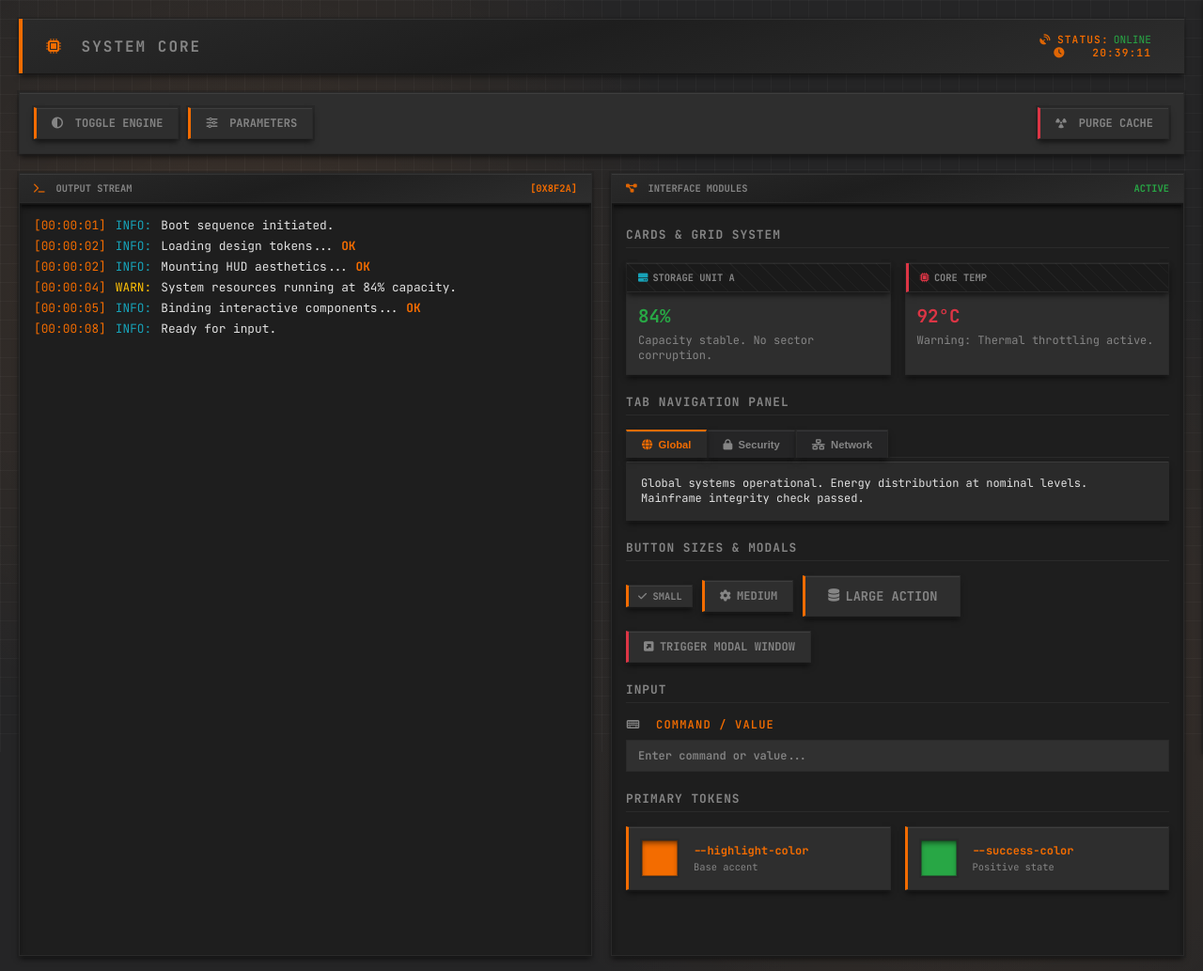
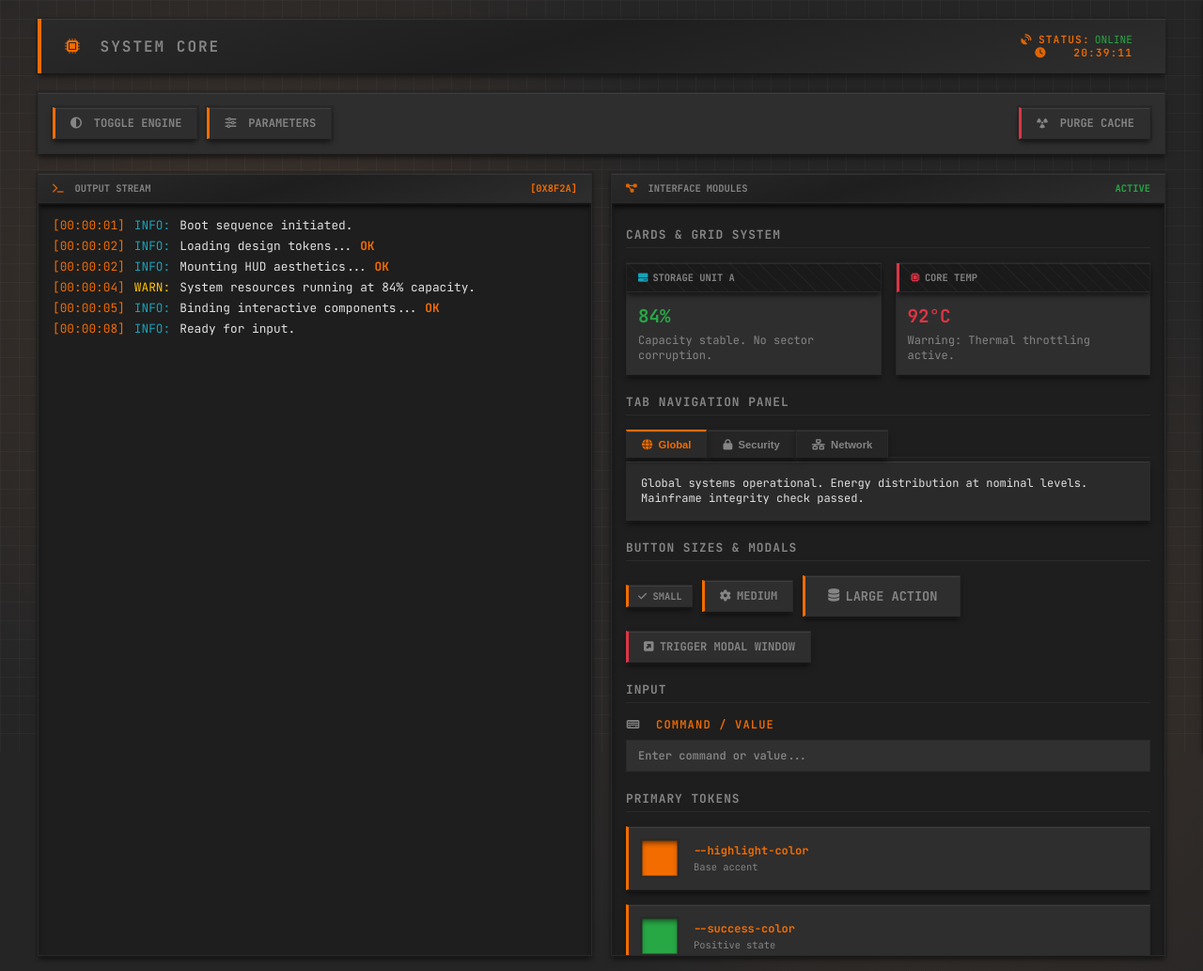
Before and after one commit to s-pro-v/Industrial_HUD_Framework, a website: page index.html in a window 1280 px wide. Shown: the whole page at 94% size. Drawn offline with Linux system fonts and the light colour scheme.

Commit message:
Narrow default .container max-width from 2000px to 1200px.
The previous width made single-panel layouts like Monaco editors stretch too wide on large screens.

Co-authored-by: Cursor <cursoragent@cursor.com>

```diff
--- a/css/style.css
+++ b/css/style.css
@@ -145,7 +145,7 @@ body::before {
 
 .container {
     width: 100%;
-    max-width: 2000px;
+    max-width: 1200px;
     display: flex;
     flex-direction: column;
     gap: 20px;
@@ -612,7 +612,7 @@ body::before {
 
 .container {
     width: 100%;
-    max-width: 2000px;
+    max-width: 1200px;
     display: flex;
     flex-direction: column;
     gap: 20px;
```
Also changed, not shown: dist/css/industrial-hud.css.
